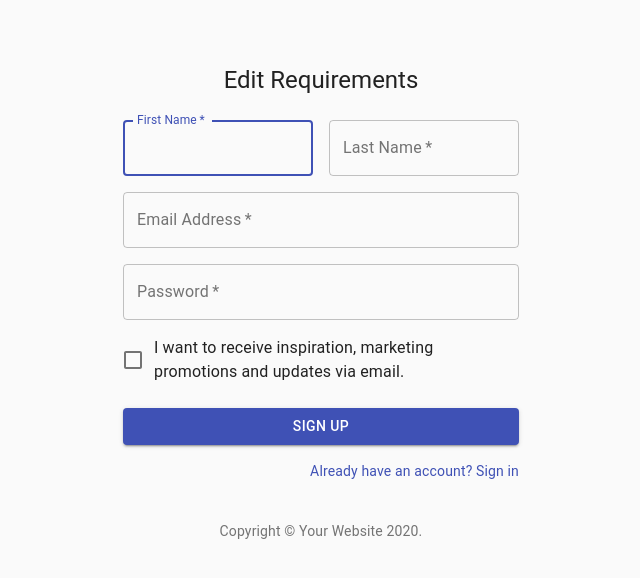
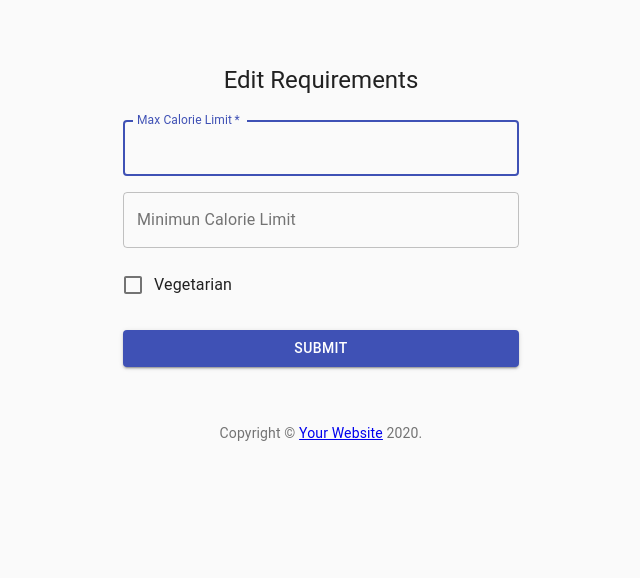
Before and after one commit to BradRaynaud/Team_Abraca-Data, a Next.js app in the folder frontend/: page /EditReqs in a window 1280 px wide. Shown: the top 578 px of the page, without its empty margins (319-959 px from the left). Built offline with nearby package versions, Linux system fonts and the light colour scheme.

Commit message:
Changed Edit page box names

```diff
--- a/frontend/pages/EditReqs.js
+++ b/frontend/pages/EditReqs.js
@@ -5,10 +5,9 @@ import CssBaseline from '@material-ui/core/CssBaseline';
 import TextField from '@material-ui/core/TextField';
 import FormControlLabel from '@material-ui/core/FormControlLabel';
 import Checkbox from '@material-ui/core/Checkbox';
-import Link from '@material-ui/core/Link';
+import Link from 'next/link';
 import Grid from '@material-ui/core/Grid';
 import Box from '@material-ui/core/Box';
-import LockOutlinedIcon from '@material-ui/icons/LockOutlined';
 import Typography from '@material-ui/core/Typography';
 import { makeStyles } from '@material-ui/core/styles';
 import Container from '@material-ui/core/Container';
@@ -34,7 +33,7 @@ const useStyles = makeStyles(theme => ({
     alignItems: 'center',
   },
   image: {
-    backgroundImage: 'url(https://source.unsplash.com/random)',
+    backgroundImage: 'url(https://github.com/BradRaynaud/Team_Abraca-Data/blob/master/frontend/pages/images/RecipePaper.jpg?raw=true)',
     backgroundRepeat: 'no-repeat',
     backgroundColor:
       theme.palette.type === 'light' ? theme.palette.grey[50] : theme.palette.grey[900],
@@ -46,7 +45,7 @@ const useStyles = makeStyles(theme => ({
     backgroundColor: theme.palette.secondary.main,
   },
   form: {
-    width: '100%', // Fix IE 11 issue.
+    width: '100%',
     marginTop: theme.spacing(3),
   },
   submit: {
@@ -66,59 +65,34 @@ export default function SignUp() {
         </Typography>
         <form className={classes.form} noValidate>
           <Grid container spacing={2}>
-            <Grid item xs={12} sm={6}>
+            <Grid item xs={12}>
               <TextField
-                autoComplete="fname"
-                name="firstName"
+                name="maxCalorie"
                 variant="outlined"
                 required
                 fullWidth
-                id="firstName"
-                label="First Name"
+                id="maxCalorie"
+                label="Max Calorie Limit"
                 autoFocus
-              />
-            </Grid>
-            <Grid item xs={12} sm={6}>
-              <TextField
-                variant="outlined"
-                required
-                fullWidth
-                id="lastName"
-                label="Last Name"
-                name="lastName"
-                autoComplete="lname"
               />
             </Grid>
             <Grid item xs={12}>
               <TextField
                 variant="outlined"
-                required
                 fullWidth
-                id="email"
-                label="Email Address"
-                name="email"
-                autoComplete="email"
-              />
-            </Grid>
-            <Grid item xs={12}>
-              <TextField
-                variant="outlined"
-                required
-                fullWidth
-                name="password"
-                label="Password"
-                type="password"
-                id="password"
-                autoComplete="current-password"
+                id="minCalorie"
+                label="Minimun Calorie Limit"
+                name="minCalorie"
               />
             </Grid>
             <Grid item xs={12}>
               <FormControlLabel
                 control={<Checkbox value="allowExtraEmails" color="primary" />}
-                label="I want to receive inspiration, marketing promotions and updates via email."
+                label="Vegetarian"
               />
             </Grid>
           </Grid>
+          <Link href='/homePage'>
             <Button
                 type="submit"
                 fullWidth
@@ -126,15 +100,9 @@ export default function SignUp() {
                 color="primary"
                 className={classes.submit}
             >
-            Sign Up
+                Submit
             </Button>
-          <Grid container justify="flex-end">
-            <Grid item>
-              <Link href="#" variant="body2">
-                Already have an account? Sign in
           </Link>
-            </Grid>
-          </Grid>
         </form>
       </div>
       <Box mt={5}>
```
Also changed, not shown: frontend/pages/images/MealPrep2.jpg. Lines whose indentation alone changed are shown as unchanged.
